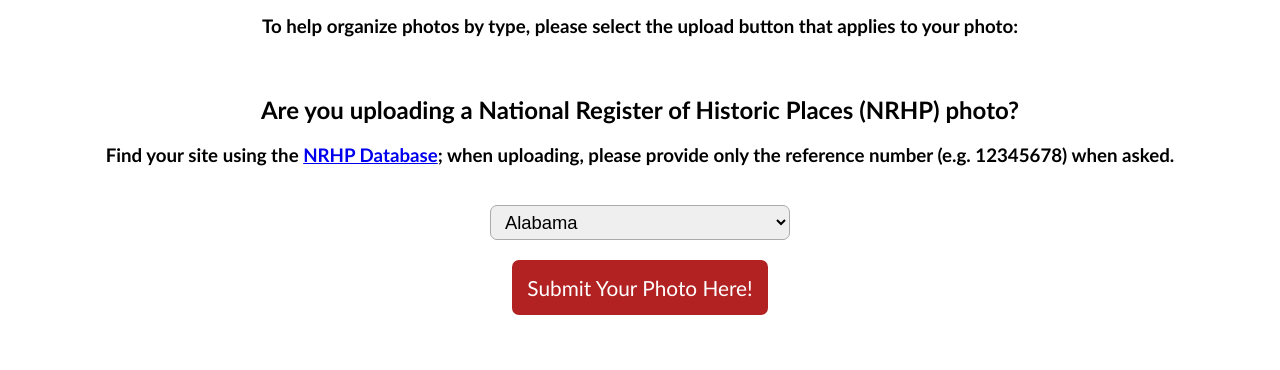
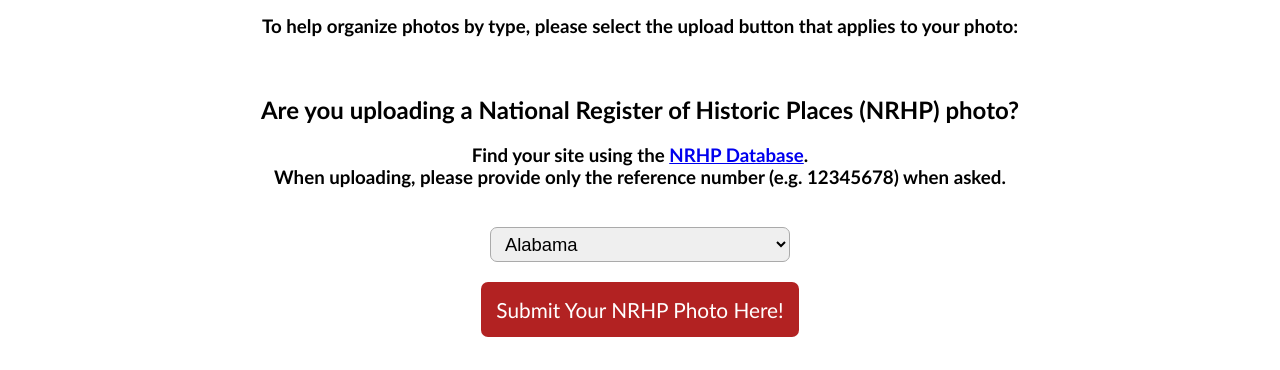
Before and after one commit to KevinPayravi/WLM-2016-US-Uploader, a plain HTML site: page index.html in a window 1280 px wide. Shown: the part 385-755 px from the top of the page. Drawn offline with Linux system fonts and the light colour scheme.

Commit message:
Wording and minor adjustments

```diff
--- a/index.html
+++ b/index.html
@@ -25,7 +25,7 @@
 			<br>
 
 			<h2>Are you uploading a National Register of Historic Places (NRHP) photo?</h2>
-			<h3>Find your site using the <a href="http://npgallery.nps.gov/nrhp">NRHP Database</a>; when uploading, please provide only the reference number (e.g. 12345678) when asked.</h3>
+			<h3>Find your site using the <a href="http://npgallery.nps.gov/nrhp">NRHP Database</a>.<br>When uploading, please provide only the reference number (e.g. 12345678) when asked.</h3>
 			<form>
 				<select id="selectState">
 					<option value="Alabama">Alabama</option>
@@ -86,7 +86,7 @@
 					<option value="the_United_States_Virgin_Islands">U.S. Virgin Islands</option>
 				</select>
 				<br>
-				<a class="button" onClick="navigate()"><span style="color: white;">Submit Your Photo Here!</span></a>
+				<a class="button" onClick="navigate()"><span style="color: white;">Submit Your NRHP Photo Here!</span></a>
 			</form>
 
 			<br><br>
@@ -155,7 +155,7 @@
 				<a class="button" onClick="navigate2()"><span style="color: white;">Submit Your Photo Here!</span></a>
 			</form>
 
-			<br><br>
+			<br><br><br><br>
 
 			<h2>Is your territory not available in the list above?</h2>
 			<a class="button" href="https://commons.wikimedia.org/w/index.php?title=Special:UploadWizard&campaign=wlm-us-other"><span style="color: white;">Submit Your Photo Here!</span></a>
```
